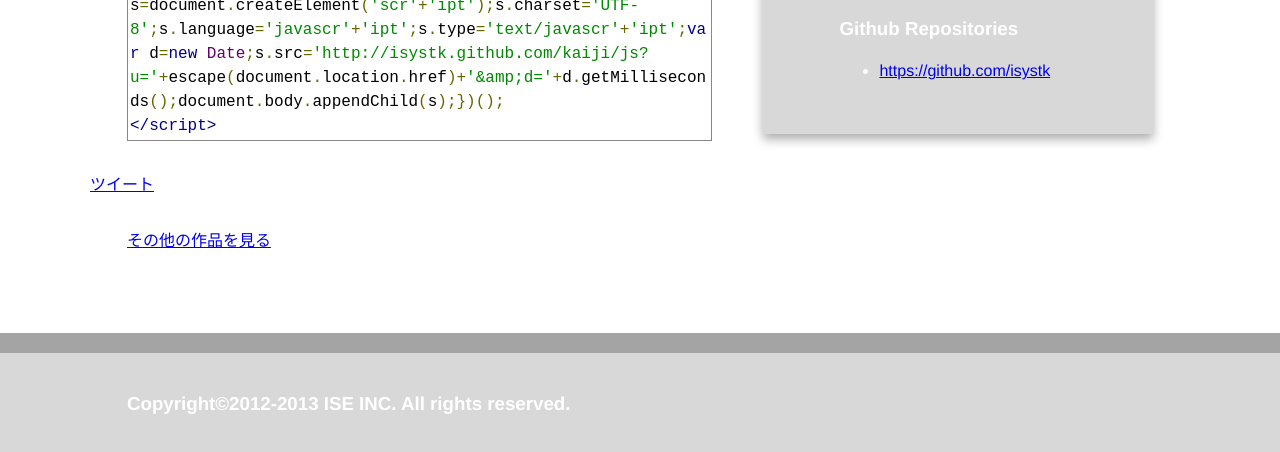
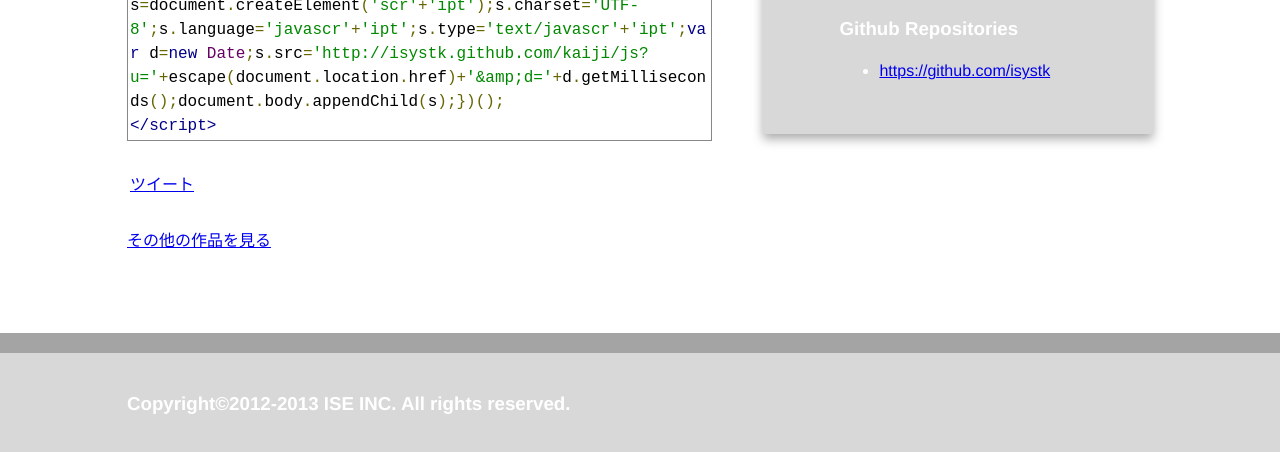
Before and after one commit to isystk/kaiji, a plain HTML site: page index.html in a window 1280 px wide. Shown: the part 386-838 px from the top of the page. Drawn offline with nearby package versions, Linux system fonts and the light colour scheme.

Commit message:
デザインを修正

```diff
--- a/css/style.css
+++ b/css/style.css
@@ -270,7 +270,7 @@ nav a:hover{
 /* ソーシャルボタン */
 #socialArea {
 	position: absolute;
-	left: 50px;
+	left: 90px;
 }
 #socialArea ul {
 	list-style-type: none;
```
